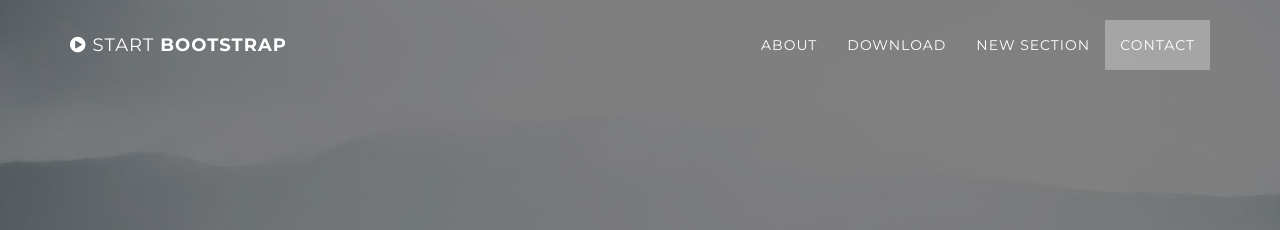
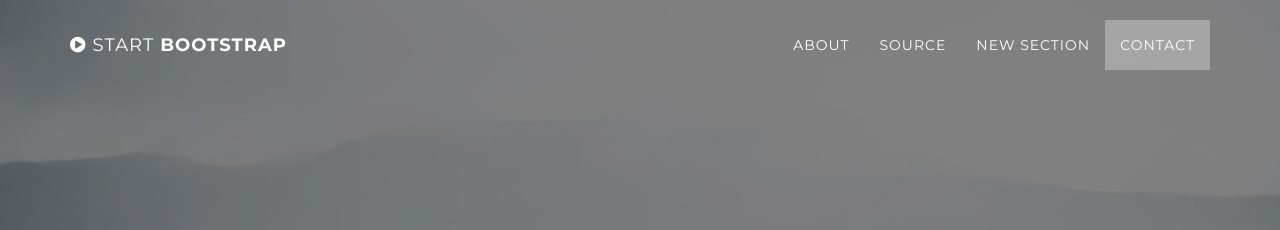
Before and after one commit to CharleneMolino/brew, a Jekyll site: the page built from index.html, in a window 1280 px wide. Shown: the top 230 px of the page. Built offline with Jekyll 4.4.1, drawn with Linux system fonts in a browser that asks for light colours.

Commit message:
changed download to source

```diff
--- a/index.html
+++ b/index.html
@@ -25,7 +25,7 @@ layout: home
                         <a class="page-scroll" href="#about">About</a>
                     </li>
                     <li>
-                        <a class="page-scroll" href="#download">Download</a>
+                        <a class="page-scroll" href="#source">source</a>
                     </li>
                     <li>
                       <a class="page-scroll" href="#new-section">New Section</a>
@@ -70,7 +70,7 @@ layout: home
     </section>
 
     <!-- Download Section -->
-    <section id="download" class="content-section text-center">
+    <section id="source" class="content-section text-center">
         <div class="download-section">
             <div class="container">
                 <div class="col-lg-8 col-lg-offset-2">
```
